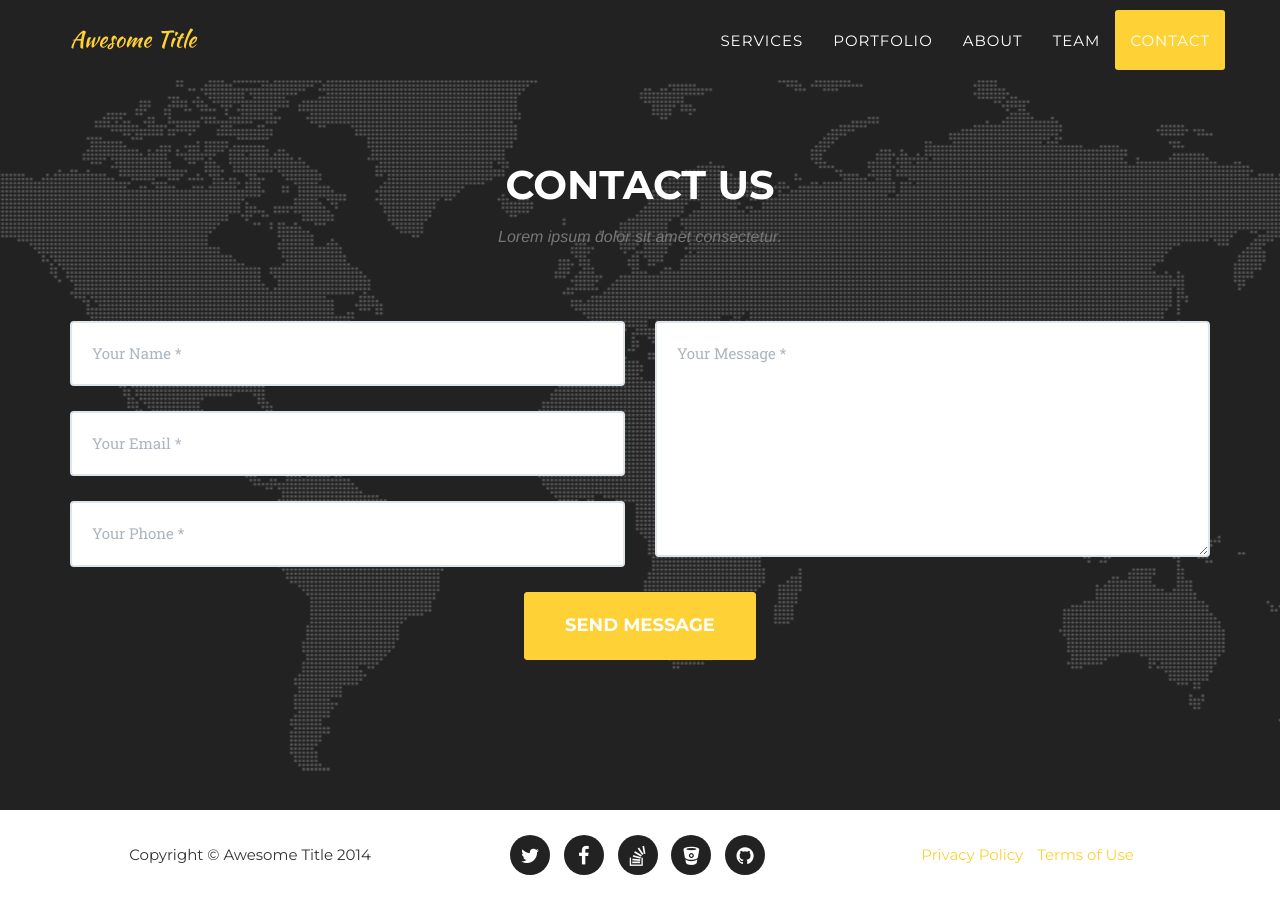
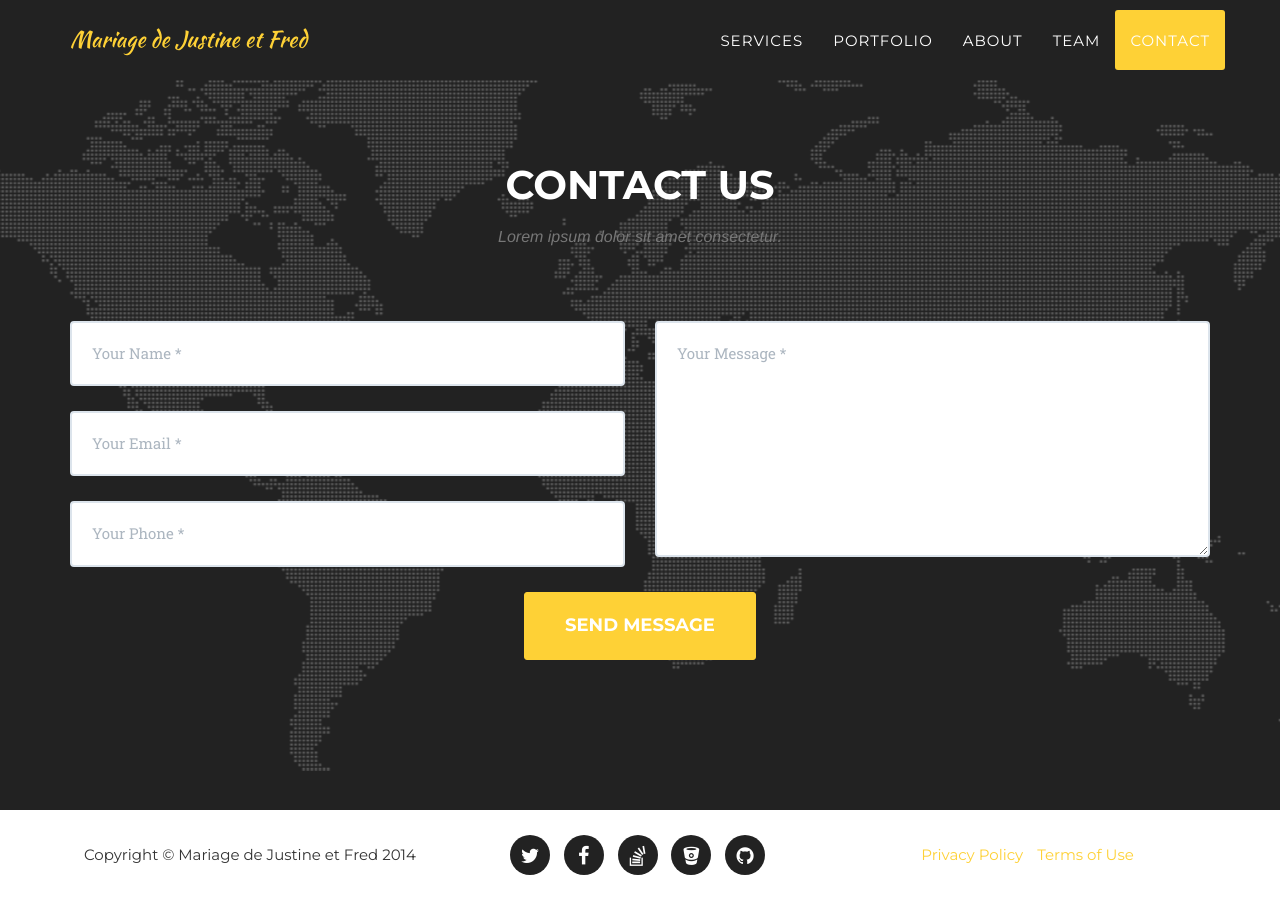
Before and after one commit to justine-and-fred/agency-jekyll-theme-gh-pages, a Jekyll site: the page built from index.html, in a window 1280 px wide and 900 px high, scrolled down 5636 px. Built offline with Jekyll 4.4.1, drawn with Linux system fonts in a browser that asks for light colours; some web fonts are replaced; some of the changed lines change nothing that is shown.

Commit message:
Second_commmit

```diff
--- a/_config.yml
+++ b/_config.yml
@@ -2,9 +2,9 @@
 baseurl: /agency-jekyll-theme/
 
 # Site settings
-title: Awesome Title
-email: your-email@domain.com
-description: "Write an awesome description for your new site here. You can edit this line in _config.yml. It will appear in your document head meta (for Google search results) and in your feed.xml site description."
+title: Mariage de Justine et Fred
+email: justine.and.fred@gmail.com
+description: "Nous nous marions !"
 
 # Color settings (hex-codes without the leading hash-tag)
 color:
```
